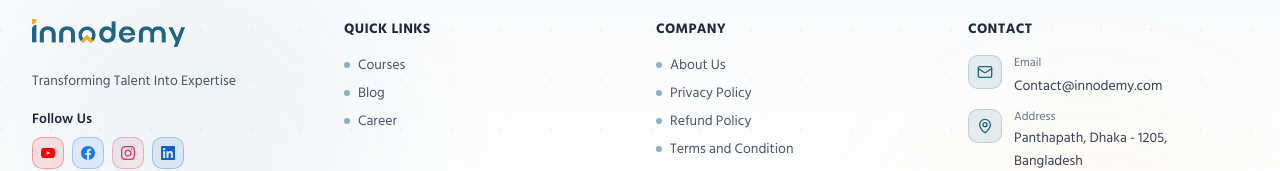
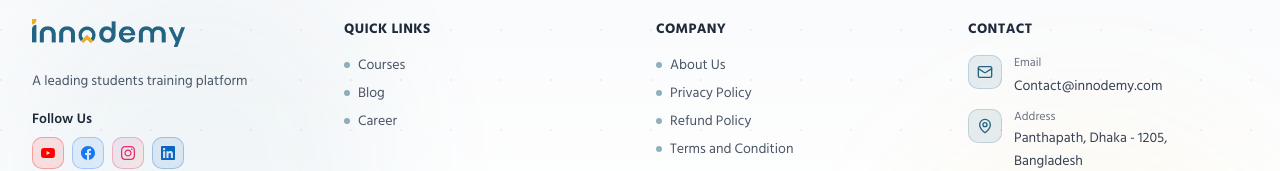
Before and after one commit to mehrabhossain1/innodemmy-frontend, a Next.js app: page / in a window 1280 px wide. Shown: the part 9065-9236 px from the top of the page. Built offline with nearby package versions, Linux system fonts and the light colour scheme; no server answers; the database is empty.

Commit message:
style: Update footer text to reflect new branding and messaging

```diff
--- a/app/layout.tsx
+++ b/app/layout.tsx
@@ -14,7 +14,7 @@ const hindSiliguri = Hind_Siliguri({
 
 export const metadata: Metadata = {
     title: {
-        default: "Innodemy - Transforming Talent Into Expertise",
+        default: "Innodemy - Learn Beyond Limits",
         template: "%s | Innodemy",
     },
     description:
--- a/components/Footer.tsx
+++ b/components/Footer.tsx
@@ -39,7 +39,7 @@ export default function Footer() {
                                 </div>
                             </Link>
                             <p className="text-sm text-gray-600 dark:text-gray-400 leading-relaxed">
-                                Transforming Talent Into Expertise
+                                A leading students training platform
                             </p>
 
                             {/* Social Media Links */}
```
